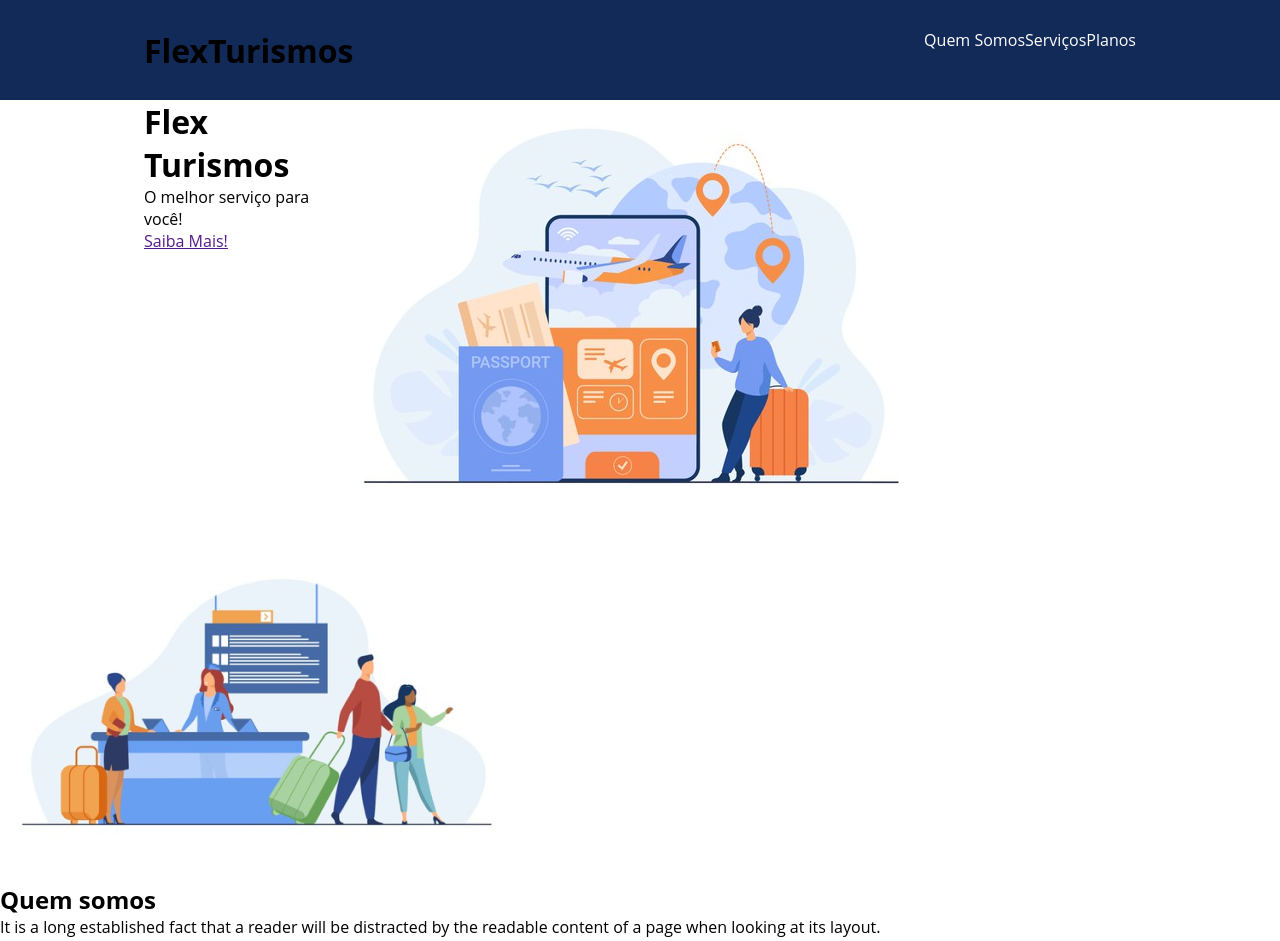
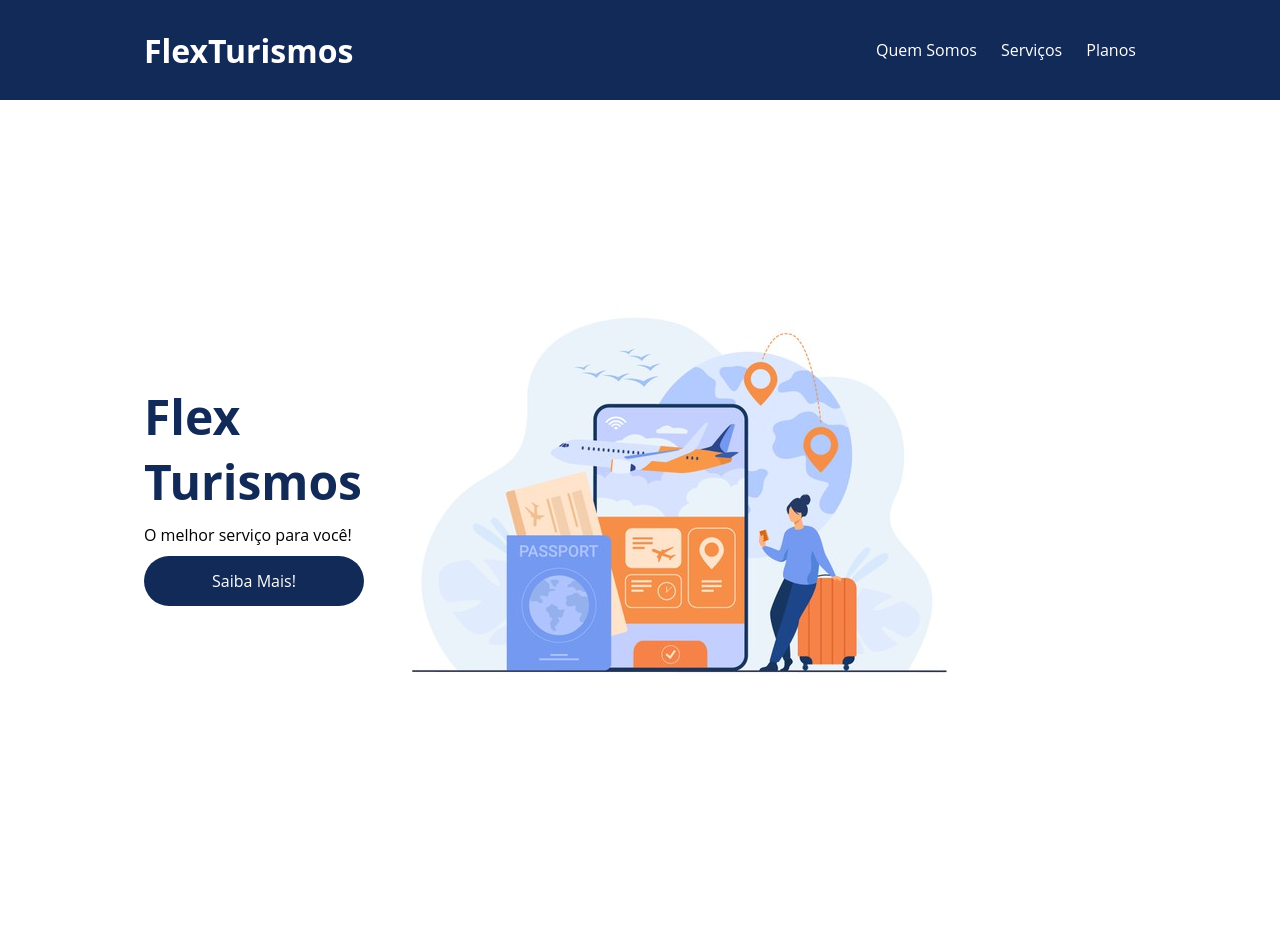
Before and after one commit to EljonasCavalcante/flexbox-Dio-Web, a plain HTML site: page index.html in a window 1280 px wide. Shown: the top 941 px of the page. Drawn offline with Linux system fonts and the light colour scheme.

Commit message:
Feat: create quem somos

```diff
--- a/index.html
+++ b/index.html
@@ -18,8 +18,8 @@
       </div>
     </header>
 
-    <div class="flex-container">
-      <div>
+    <div class="flex-container apresentacao">
+      <div class="texto-apresentacao">
         <h1>Flex <br />Turismos</h1>
         <p>O melhor serviço para você!</p>
         <a href="">Saiba Mais!</a>
@@ -32,11 +32,7 @@
       </div>
     </div>
 
-    <div>
-      <div>
-        <img src="./images/1-quem-somos.png" alt="balcão de atendimento" />
-      </div>
-
+    <div class="flex-container" id="quem-somos">
       <div>
         <h2>Quem somos</h2>
         <p>
@@ -49,9 +45,12 @@
           here', making it look like readable English.
         </p>
       </div>
+      <div >
+        <img src="./images/1-quem-somos.png" alt="balcão de atendimento" />
+      </div>
     </div>
 
-    <div>
+    <div class="flex-container">
       <div>
         <h2>Serviços</h2>
       </div>
--- a/style.css
+++ b/style.css
@@ -29,11 +29,15 @@ header{
   height: 100px;
   display: flex;
   align-items: center;
-
+  color: #fff;
 }
 
 header .list-items{
   display: flex;
+  max-width: 260px;
+  width: 100%;
+  justify-content: space-between;
+  align-items: center;
 }
 
 .list-items li a{
@@ -43,3 +47,56 @@ header .list-items{
 header .menu{
   justify-content: space-between;
 }
+
+
+.apresentacao{
+  height: 100vh;
+  align-items: center;
+  justify-content: space-between;
+}
+
+.apresentacao .texto-apresentacao{
+  min-height: 200px;
+}
+
+.texto-apresentacao h1{
+  color: #122A57;
+  font-size:  48px;
+  margin-bottom: 10px;
+}
+
+.texto-apresentacao a{
+  background-color: #122A57;
+  color: #fff;
+  text-align: center;
+  border-radius: 30px;
+  width: 220px;
+  display: block;
+  text-decoration: none;
+  height: 50px;
+  line-height: 50px;
+  margin-top: 10px;
+  margin-bottom: 10px;
+}
+
+#quem-somos{
+  flex-direction: row-reverse;
+  align-items: center;
+  justify-content: space-between;
+}
+
+#quem-somos h2{
+  font-size: 32px;
+  color: #122A57;
+  display: flex;
+  margin-bottom: 20px;
+}
+
+#quem-somos h2::before{ /* before faz um traço.*/
+  content: "";
+  height: 50px;
+  width: 5px;
+  margin-right: 5px;
+  background-color:#122A57;
+  position: relative;
+}
```
